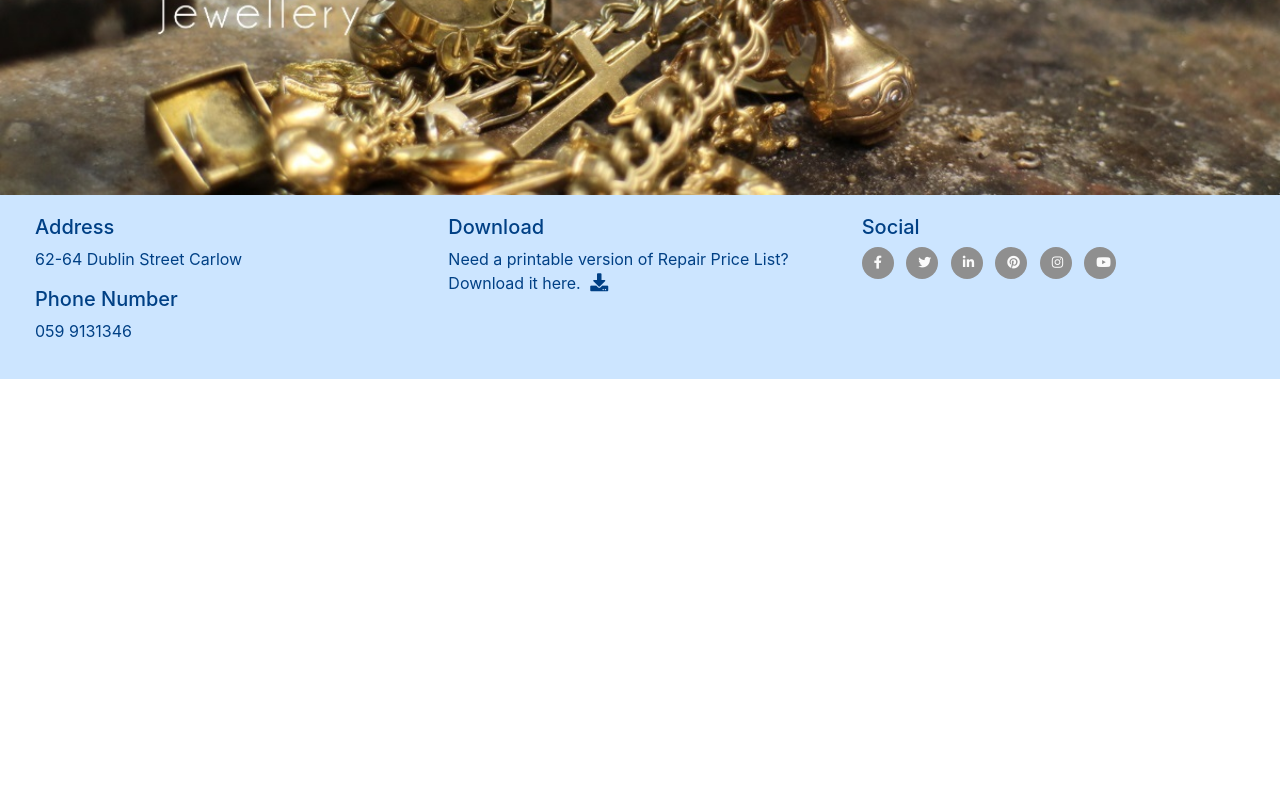
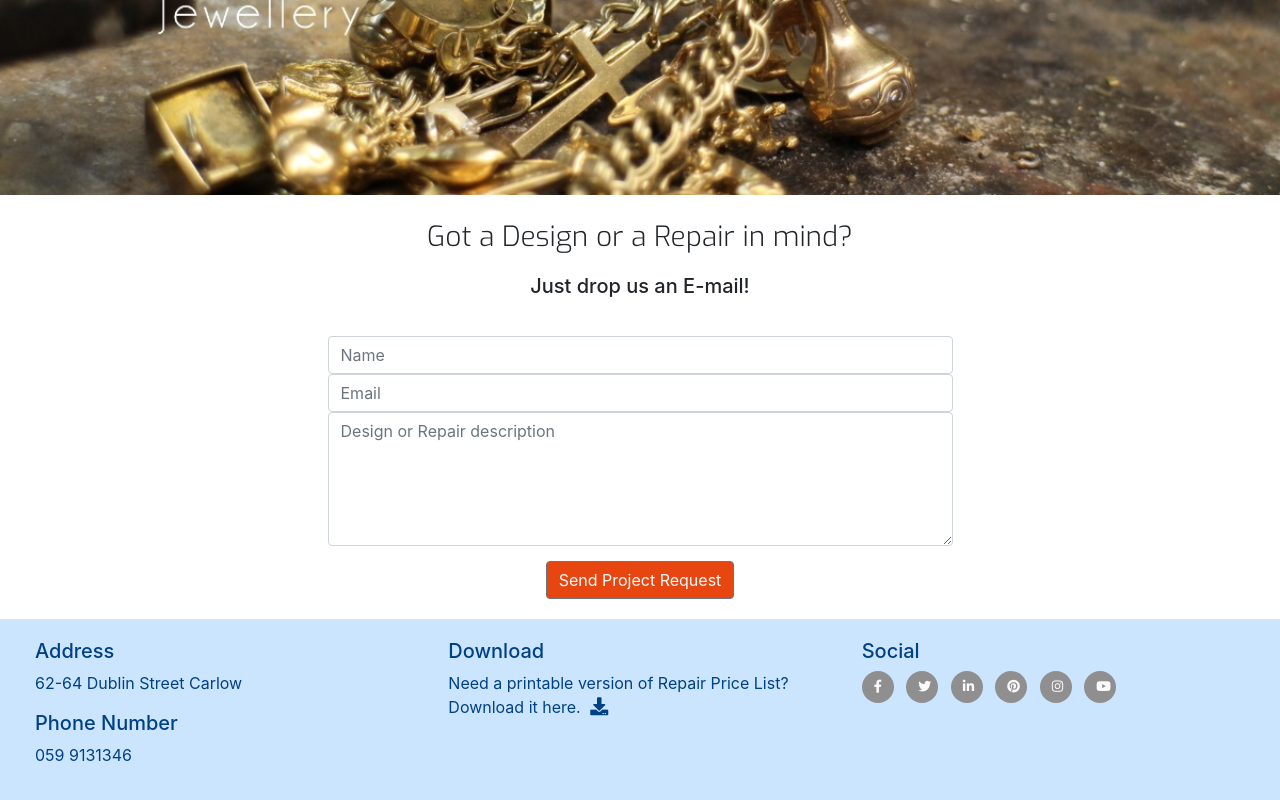
Before and after one commit to Stubo087/navbar, a plain HTML site: page contact.html in a window 1280 px wide. Shown: the part 388-1188 px from the top of the page. Before the commit the page ends 800 px from the top, so only its background shows below. Drawn offline with nearby package versions, Linux system fonts and the light colour scheme.

Commit message:
updated contact and css

```diff
--- a/assets/css/style.css
+++ b/assets/css/style.css
@@ -4,6 +4,10 @@
 .navbar {
 
     background-color: white;
+}
+
+.bg-color-contact {
+    background-color: #fff;
 }
 
 /*-------------------------------------- Alert */
@@ -113,3 +117,36 @@ footer {
 #footer-details {
     padding: 20px;
 }
+
+/*----------------------------------------Contact Form */
+
+.contact-heading {
+    font-family: "Exo", sans-serif;
+    font-weight: 300;
+    margin-top: 25px;
+    margin-bottom: 20px;
+}
+
+.center-form {
+    padding-top: 10px;
+    margin: 0 auto;
+    max-width: 70%;
+}
+
+button[type="submit"] {
+    margin-top: 15px;
+    margin-bottom: 20px;
+    color: #fafafa;
+    background-color: #e84610;
+}
+
+/*----------------------------------------Media Queries */
+
+@media(min-width: 992px) {
+    .center-form {
+        padding-top: 30px;
+        min-height: 240px;
+        margin: 0 auto;
+        max-width: 50%;
+    }
+}
--- a/contact.html
+++ b/contact.html
@@ -43,6 +43,28 @@
     </div>
 
     <!-- Contact -->
+
+    <section class="container-fluid">
+        <div class="row bg-color-contact">
+            <div class="col">
+                <h3 class="contact-heading uppercase text-center">Got a Design or a Repair in mind?</h3>
+                <h5 class="uppercase text-center">Just drop us an E-mail!</h5>
+
+                <div class="center-form">
+                    <form>
+                        <input type="text" name="name" id="fullname" class="form-control" placeholder="Name" required />
+                        <input type="email" name="email" id="emailaddress" class="form-control" placeholder="Email" required />
+                        <textarea rows="5" name="projectsummary" id="projectsummary" class="form-control" placeholder="Design or Repair description" required></textarea>
+                        <div class="form-row text-center">
+                            <div class="col">
+                                <button type="submit" class="btn btn-secondary">Send Project Request</button>
+                            </div>
+                        </div>
+                    </form>
+                </div>
+            </div>
+        </div>
+    </section>
 
     <!-- Contact -->
 
```
